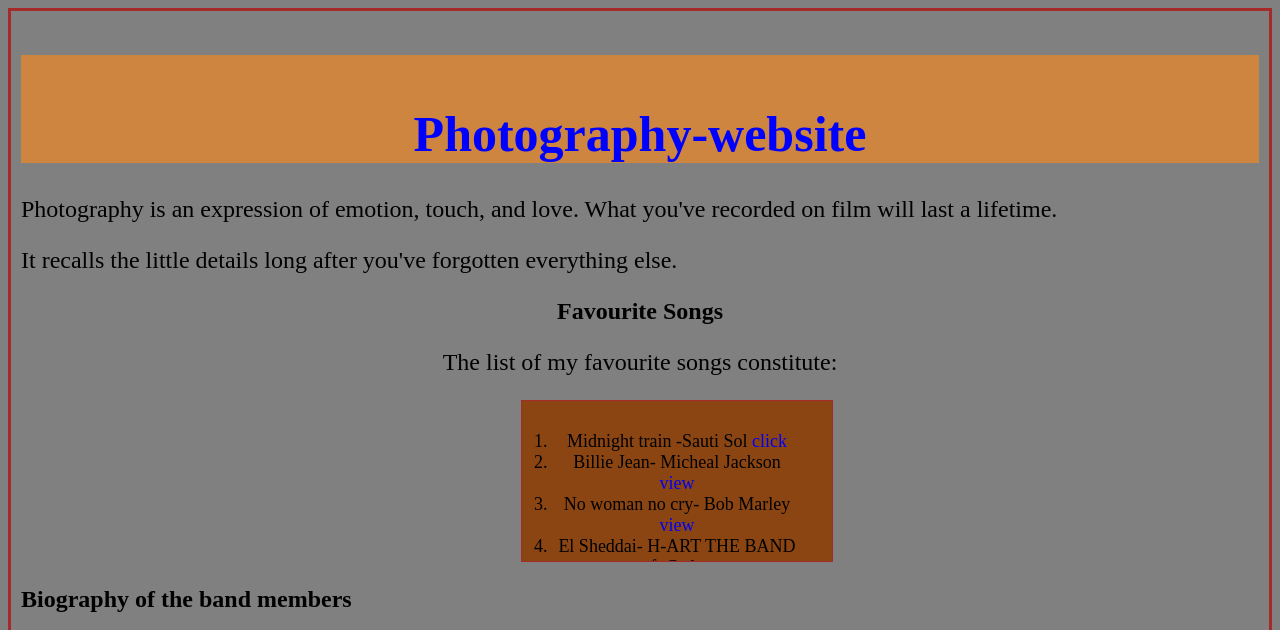
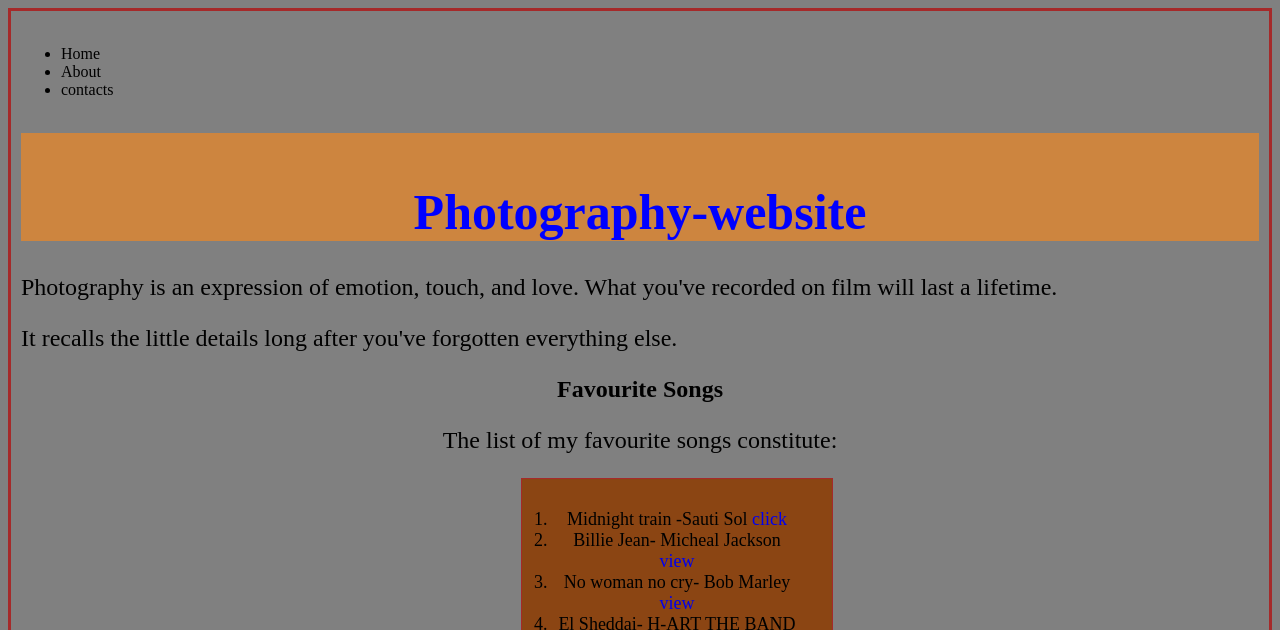
Before and after one commit to Valentino-Junior/Photography-website, a plain HTML site: page index.html in a window 1280 px wide. Shown: the top 630 px of the page. Drawn offline with Linux system fonts and the light colour scheme.

```diff
--- a/index.html
+++ b/index.html
@@ -5,6 +5,14 @@
         <link rel="stylesheet" href="index.css">
 </head>
 <body>
+<p>
+    <p class="page"></p>
+    <ul>
+        <li>Home</li>
+        <li>About</li>
+        <li>contacts</li>
+    </ul>
+</p>
     <h1> Photography-website</h1>
         <p> Photography is an expression of emotion, touch, and love. What you've recorded on film will last a lifetime.</p>
     <p>It recalls the little details long after you've forgotten everything else.</p>
```
